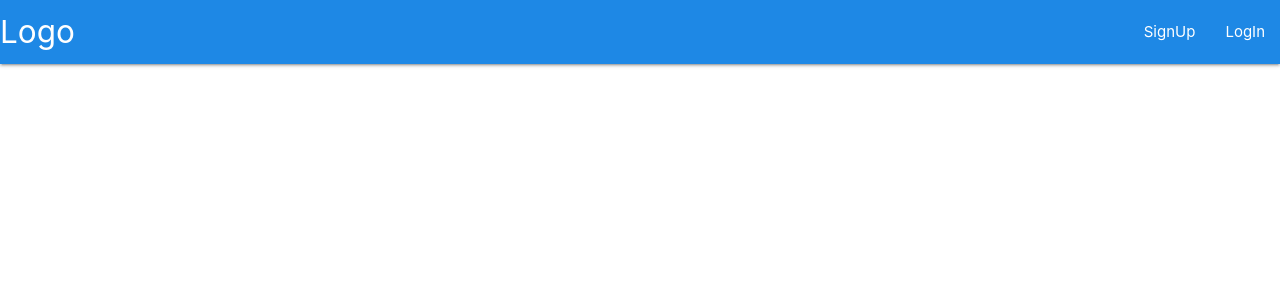
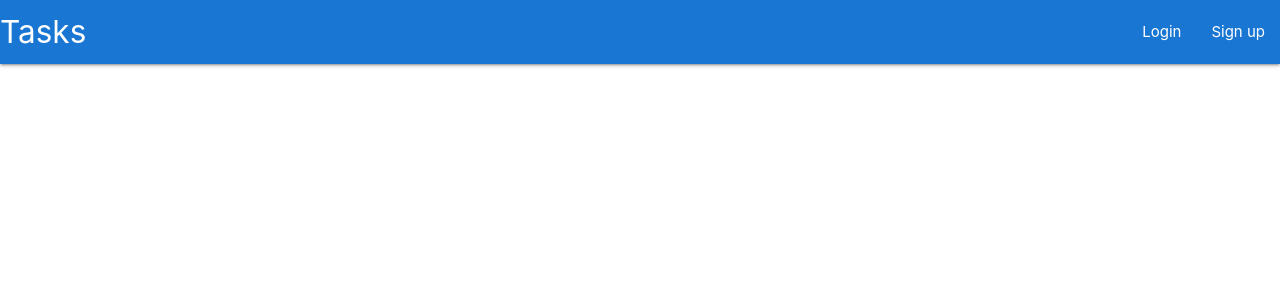
Before and after one commit to Mouniswar/node-tasks-api, a React (Create React App) app in the folder src/frontend/: page / in a window 1280 px wide. Shown: the top 300 px of the page. Built offline with nearby package versions, Linux system fonts and the light colour scheme.

Commit message:
Added Navbar

```diff
--- a/package.json
+++ b/package.json
@@ -14,8 +14,10 @@
     "bcryptjs": "^2.4.3",
     "express": "^4.17.1",
     "jsonwebtoken": "^8.4.0",
+    "materialize-css": "^1.0.0",
     "mongodb": "^3.1.10",
     "mongoose": "^5.3.16",
+    "react-materialize": "^3.9.7",
     "validator": "^13.5.2"
   },
   "devDependencies": {
--- a/src/frontend/src/Components/App.js
+++ b/src/frontend/src/Components/App.js
@@ -1,19 +1,41 @@
 import './App.css';
-
+import {NavItem, Navbar, Icon} from 'react-materialize';
 function App() {
   return (
     <div className="App">
       <div className="container-fluid">
         <div className="row">
-        <nav>
-         <div className="nav-wrapper blue darken-1">
-              <a href="#" class="brand-logo">Logo</a>
-           <ul id="nav-mobile" class="right hide-on-med-and-down">
-             <li><a href="sass.html">SignUp</a></li>
-             <li><a href="badges.html">LogIn</a></li>
-           </ul>
-         </div>
-        </nav>
+        <Navbar
+            style={{backgroundColor:'#1976D2'}}
+            alignLinks="right"
+            brand={<a className="brand-logo" href="#">Tasks</a>}
+            id="mobile-nav"
+            menuIcon={<Icon>menu</Icon>}
+            options={{
+              draggable: true,
+              edge: 'left',
+              inDuration: 250,
+              onCloseEnd: null,
+              onCloseStart: null,
+              onOpenEnd: null,
+              onOpenStart: null,
+              outDuration: 200,
+              preventScrolling: true
+            }}
+            sidenav={
+              <ul style={{textAlign: "center"}}>
+                <li><a href="#">Login</a></li>
+                <li><a href="#">Signup</a></li>
+              </ul>
+              }
+            >
+            <NavItem href="" onClick={e => e.preventDefault()}>
+              Login
+            </NavItem>
+            <NavItem href="" onClick={e => e.preventDefault()}>
+              Sign up
+            </NavItem>
+          </Navbar>
         </div>
       </div>
     </div>
```
Also changed, not shown: 1 other file (tests, documents, lock files or other folders).
